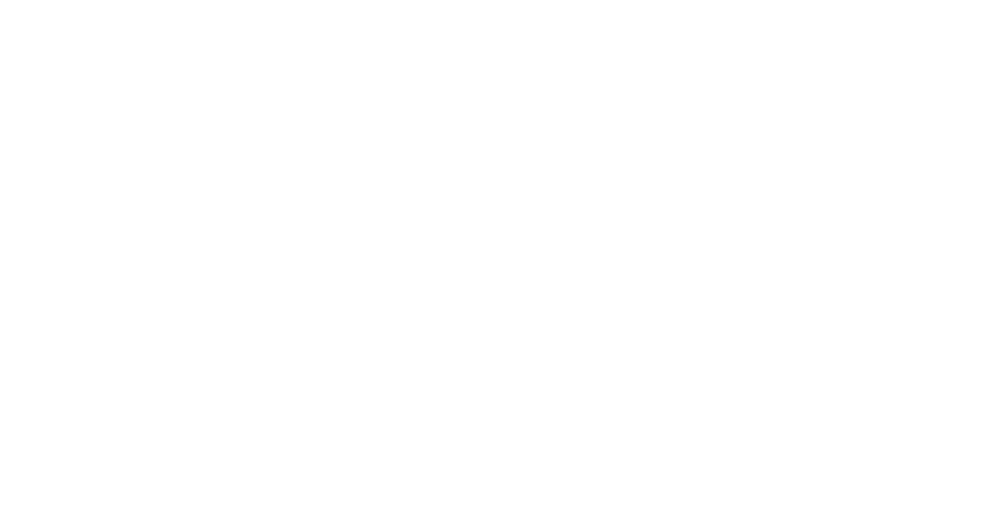
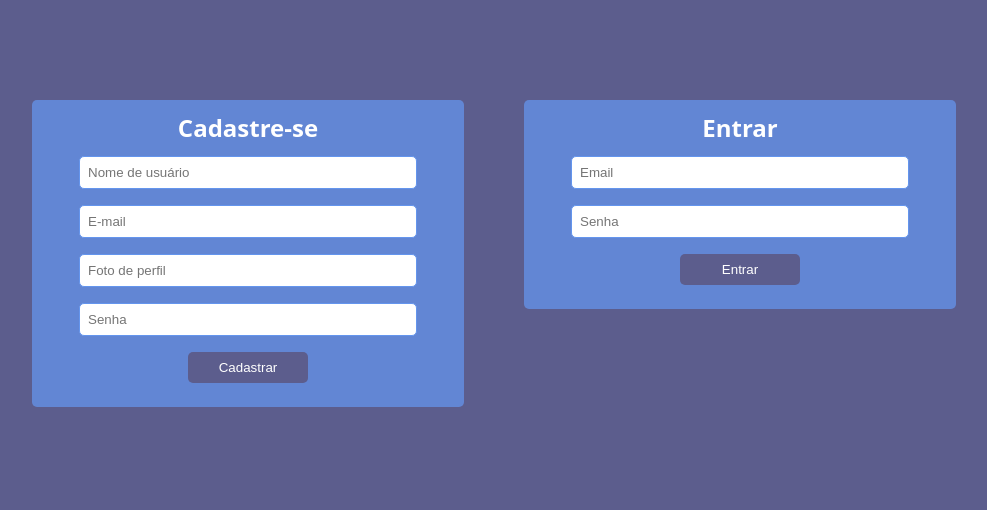
Before and after one commit to Felipe-Holanda/socialblog, a plain HTML site: page index.html in a window 1280 px wide. Shown: the whole page, without its empty margins (146-1133 px from the left). Drawn offline with Linux system fonts and the light colour scheme.

Commit message:
Finalização do Cadastro

```diff
--- a/index.html
+++ b/index.html
@@ -1,12 +1,29 @@
 <!DOCTYPE html>
-<html lang="en">
+<html lang="pt-BR">
 <head>
   <meta charset="UTF-8">
   <meta http-equiv="X-UA-Compatible" content="IE=edge">
   <meta name="viewport" content="width=device-width, initial-scale=1.0">
-  <title>m2-entrega-blog-m2</title>
+  <link rel="stylesheet" href="./src/styles/reset.css">
+  <link rel="stylesheet" href="./src/styles/singPage.css">
+  <title>Autentique-se | Kenzie Blog</title>
 </head>
 <body>
-
+  <main>
+    <section id="singUpForm">
+      <h1>Cadastre-se</h1>
+      <input type="text" id="usernameInput" placeholder="Nome de usuário">
+      <input type="text" id="emailInput" placeholder="E-mail">
+      <input type="text" id="profilePictureInput" placeholder="Foto de perfil">
+      <input type="password" id="passwordInput" placeholder="Senha">
+      <button>Cadastrar</button>
+    </section>
+    <section id="singInForm">
+      <h1>Entrar</h1>
+      <input type="text" id="email" placeholder="Email">
+      <input type="password" id="password" placeholder="Senha">
+      <button>Entrar</button>
+    </section>
+  </main>
 </body>
 </html>
--- a/src/styles/reset.css
+++ b/src/styles/reset.css
@@ -0,0 +1,42 @@
+html, body, div, span, applet, object, iframe,
+h1, h2, h3, h4, h5, h6, p, blockquote, pre,
+a, abbr, acronym, address, big, cite, code,
+del, dfn, em, img, ins, kbd, q, s, samp,
+small, strike, strong, sub, sup, tt, var,
+b, u, i, center,
+dl, dt, dd, ol, ul, li,
+fieldset, form, label, legend,
+table, caption, tbody, tfoot, thead, tr, th, td,
+article, aside, canvas, details, embed,
+figure, figcaption, footer, header, hgroup,
+menu, nav, output, ruby, section, summary,
+time, mark, audio, video {
+	margin: 0;
+	padding: 0;
+	border: 0;
+	font-size: 100%;
+	font: inherit;
+	vertical-align: baseline;
+}
+article, aside, details, figcaption, figure,
+footer, header, hgroup, menu, nav, section {
+	display: block;
+}
+body {
+	line-height: 1;
+}
+ol, ul {
+	list-style: none;
+}
+blockquote, q {
+	quotes: none;
+}
+blockquote:before, blockquote:after,
+q:before, q:after {
+	content: '';
+	content: none;
+}
+table {
+	border-collapse: collapse;
+	border-spacing: 0;
+}
--- /dev/null
+++ b/src/styles/singPage.css
@@ -0,0 +1,62 @@
+body{
+    background-color: #5C5D8D;
+    font-family: system-ui, -apple-system, BlinkMacSystemFont, 'Segoe UI', Roboto, Oxygen, Ubuntu, Cantarell, 'Open Sans', 'Helvetica Neue', sans-serif;
+    color: white;
+    display: flex;
+    justify-content: space-around;
+    align-items: center;
+}
+
+section{
+    background-color: #6495EDBF;
+    padding: 1rem;
+    border-radius: 5px;
+    display: flex;
+    margin: 100px 30px;
+    flex-direction: column;
+    width: 400px;
+}
+
+section h1{
+    align-self: center;
+    font-size: 1.5rem;
+    margin-bottom: 0.5rem;
+    font-weight: bolder;
+    color: white;
+}
+
+#singUpForm{
+    float: left;
+}
+
+#singInForm{
+    float: right;
+}
+
+section input{
+    align-self: center;
+    margin: 0.5rem;
+    width: 80%;
+    padding: 0.5rem;
+    border-radius: 5px;
+    border: 1px solid #6495ED;
+    margin-bottom: 0.5rem;
+}
+
+section button{
+    align-self: center;
+    margin: 0.5rem;
+    width: 30%;
+    padding: 0.5rem;
+    border-radius: 5px;
+    color: white;
+    background-color: #5C5D8D;
+    margin-bottom: 0.5rem;
+    border: none;
+    cursor: pointer;
+
+}
+
+section button:hover{
+    background-color: #7676a3;
+}
```
